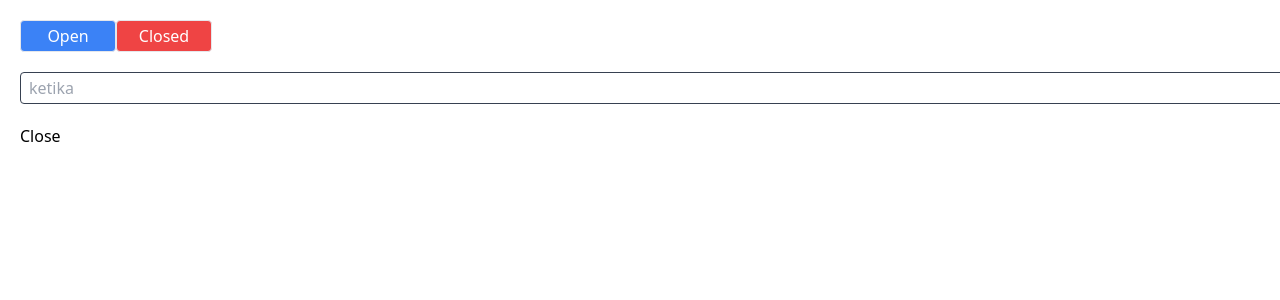
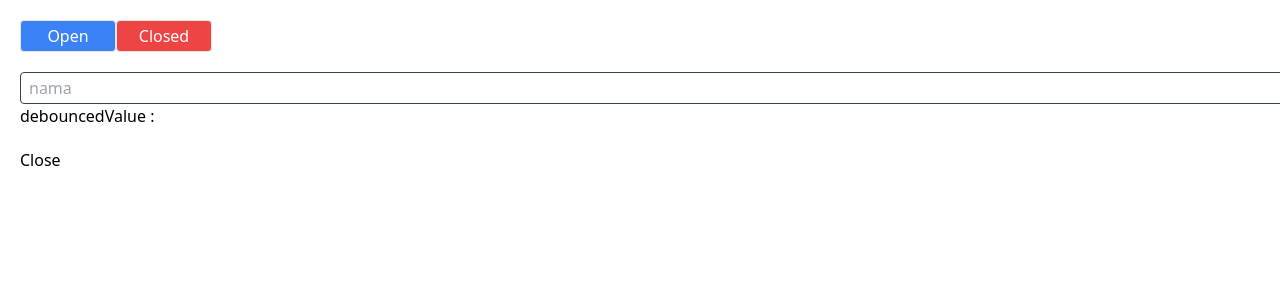
Before and after one commit to SMK-MADINATULQURAN/nextjs-bahan-ajar, a Next.js app: page /belajar-hook/customHook in a window 1280 px wide. Shown: the top 300 px of the page. Built offline with nearby package versions, Linux system fonts and the light colour scheme.

Commit message:
bahan ajar

```diff
--- /dev/null
+++ b/app/about/[id]/detail/page.tsx
@@ -0,0 +1,7 @@
+const DetailPage = ({ params }: { params: { id: string } }) => {
+  let { id } = params;
+
+  return <div>Ini adalah page Detail dengan {id} </div>;
+};
+
+export default DetailPage;
--- a/app/about/page.tsx
+++ b/app/about/page.tsx
@@ -1,4 +1,9 @@
+'use client'
+import { useSearchParams } from 'next/navigation'
 const About = () => {
+    const searchParams = useSearchParams()
+    console.log('sera', searchParams.get('nama'))
+
     return (
         <div>Ini adalah page About</div>
     )
--- a/app/belajar-hook/customHook/page.tsx
+++ b/app/belajar-hook/customHook/page.tsx
@@ -1,30 +1,26 @@
 "use client";
 import { useEffect, useRef, useState } from "react";
 import Button from "@/component/Button";
-import useClosure from "@/hook/useDisclosure";
+import useDislosure from "@/hook/useDisclosure";
 import InputText from "@/component/InputText";
 import useDebounce from "@/hook/useDebounce";
-import useDislosure from "@/hook/useDisclosure";
 
 const Home = () => {
-  const [keyword, setKeyword] = useState("");
-  const { debouncedValue } = useDebounce(keyword, 1000);
   const { isOpen, onOpen, onClose } = useDislosure();
-
+  let [keyword, setKeyword] = useState("");
+  let { debouncedValue } = useDebounce(keyword, 500);
   return (
     <section className="h-screen w-screen space-y-5">
       <Button onClick={onOpen} colorSchema="blue" title="open" />
       <Button onClick={onClose} colorSchema="red" title="closed" />
       <InputText
-        placeholder="ketika"
         value={keyword}
+        placeholder="nama"
         onChange={(e) => {
           setKeyword(e.target.value);
         }}
       />
-
-      {debouncedValue}
-
+      debouncedValue : {debouncedValue}
       {isOpen ? <p>Open</p> : <p>Close</p>}
     </section>
   );
--- a/hook/useDebounce.ts
+++ b/hook/useDebounce.ts
@@ -1,17 +1,20 @@
 import { useEffect, useState } from "react";
 
-export default function useDebounce(value: string, delay: number) {
-  const [debouncedValue, setDebouncedValue] = useState(value);
+const useDebounce = (keyword: string, delay: number) => {
+  let [debouncedValue, setDebouncedValue] = useState("");
 
   useEffect(() => {
     const handler = setTimeout(() => {
-      setDebouncedValue(value);
+      setDebouncedValue(keyword);
     }, delay);
 
     return () => {
       clearTimeout(handler);
     };
-  }, [value, delay]);
+    // eslint-disable-next-line react-hooks/exhaustive-deps
+  }, [keyword]);
 
   return {debouncedValue}
-}
+};
+
+export default useDebounce;
```
